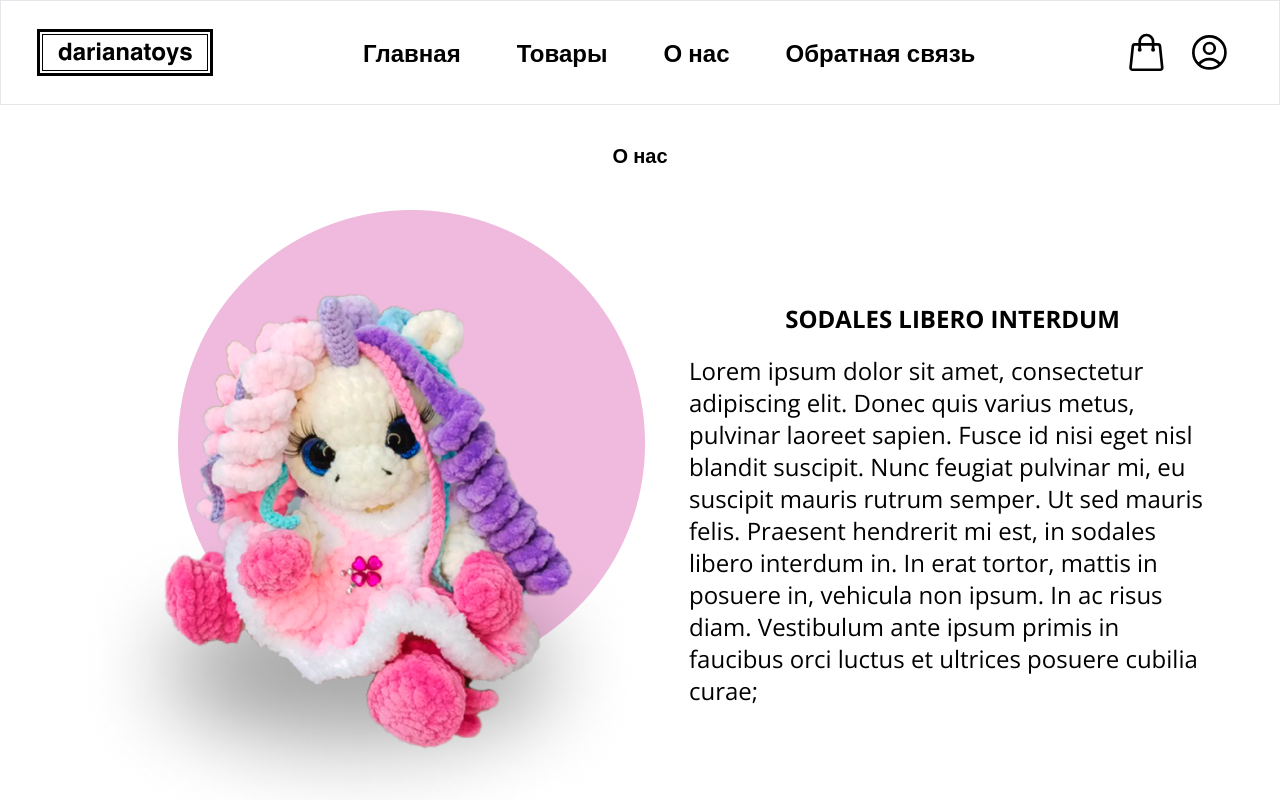
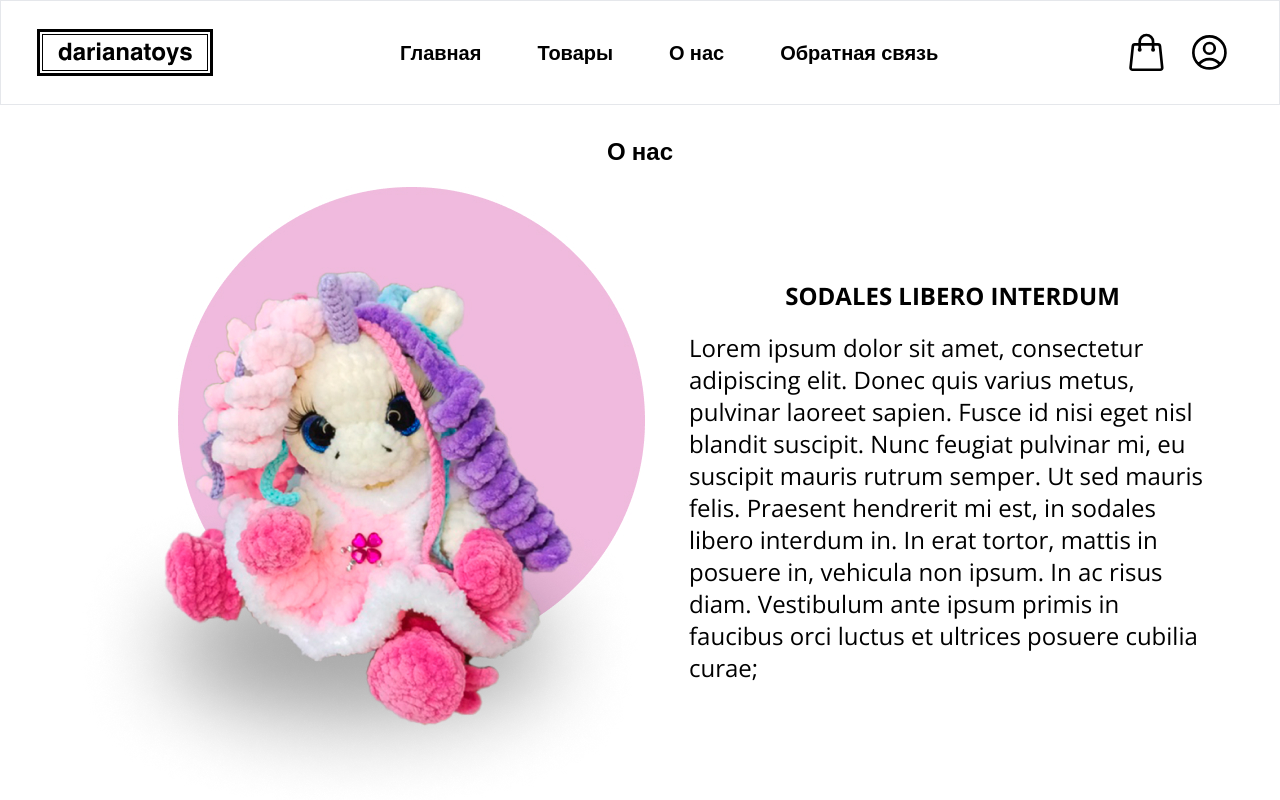
Before and after one commit to gitSilent/darianatoys, a React (Create React App) app: page /about in a window 1280 px wide. Shown: the top 800 px of the page. Built offline with nearby package versions, Linux system fonts and the light colour scheme.

Commit message:
new styles

```diff
--- a/src/components/Footer/Footer.tsx
+++ b/src/components/Footer/Footer.tsx
@@ -1,9 +1,8 @@
-import React from 'react'
 
 export default function Footer() {
 
   return (
-    <div className="sticky top-[100vh] flex flex-col py-4 px-5 bg-black w-full h-28 mt-11 text-white items-center justify-center">
+    <div className="sticky top-[100vh] flex flex-col py-4 px-5 bg-zinc-800 w-full h-28 mt-11 text-white items-center justify-center">
       <span>&copy; 2023 DARIANATOYS</span>
       <span>Все права защищены</span>
     </div>
--- a/src/components/Header/Header.tsx
+++ b/src/components/Header/Header.tsx
@@ -1,44 +1,41 @@
 import { Link } from 'react-router-dom'
 import Menu from './Menu/Menu'
-import { LogoSvg } from '../../media/svgIcons'
+import { LogoSvg, cartSvg, profileSvg } from '../../media/svgIcons'
+import { textStyle } from '../../styles/style'
 
 export default function Header() {
     return (
         <>
             <div className='flex justify-between fixed top-0 left-0 z-40 h-fit bg-white w-full '>
 
-        <Menu/>
+                <Menu />
 
                 <div className='flex items-center min-w-[210px] min-h-[71px] w-full lg:py-7 lg:px-9 lg:w-screen lg:border lg:flex lg:justify-between'>
                     <div className='min-w-44 m-auto lg:m-0'>
                         <Link className='' to={'/'}>
-                        <p className=''>{LogoSvg}</p>
+                           {LogoSvg}
                         </Link>
                     </div>
                     <ul className='hidden lg:flex lg:items-center lg:gap-14'>
                         <li>
-                    <Link className='font-bold text-2xl hover:text-amber-800 transition-all duration-150' to={'/'}>Главная</Link>
+                            <Link className={textStyle.headerText} to={'/'}>Главная</Link>
                         </li>
                         <li>
-                    <Link className='font-bold text-2xl hover:text-amber-800 transition-all duration-150' to={'/products'}>Товары</Link>
+                            <Link className={textStyle.headerText} to={'/products'}>Товары</Link>
                         </li>
                         <li>
-                    <Link className='font-bold text-2xl hover:text-amber-800 transition-all duration-150' to={'/about'}>О нас</Link>
+                            <Link className={textStyle.headerText} to={'/about'}>О нас</Link>
                         </li>
                         <li>
-                    <Link className='font-bold text-2xl hover:text-amber-800 transition-all duration-150' to={'/feedback'}>Обратная связь</Link>
+                            <Link className={textStyle.headerText} to={'/feedback'}>Обратная связь</Link>
                         </li>
                     </ul>
                     <div className='flex gap-5 items-center w-fit pr-3 '>
                         <Link to={'/cart'}>
-                    <svg xmlns="http://www.w3.org/2000/svg" fill="none" viewBox="0 0 24 24" strokeWidth={1.5} stroke="currentColor" className="svgIcons cursor-pointer hover:text-amber-800 transition-all duration-150">
-                        <path strokeLinecap="round" strokeLinejoin="round" d="M15.75 10.5V6a3.75 3.75 0 10-7.5 0v4.5m11.356-1.993l1.263 12c.07.665-.45 1.243-1.119 1.243H4.25a1.125 1.125 0 01-1.12-1.243l1.264-12A1.125 1.125 0 015.513 7.5h12.974c.576 0 1.059.435 1.119 1.007zM8.625 10.5a.375.375 0 11-.75 0 .375.375 0 01.75 0zm7.5 0a.375.375 0 11-.75 0 .375.375 0 01.75 0z" />
-                    </svg>
+                            {cartSvg}
                         </Link>
                         <Link to={'/profile'}>
-                    <svg xmlns="http://www.w3.org/2000/svg" fill="none" viewBox="0 0 24 24" strokeWidth={1.5} stroke="currentColor" className="svgIcons cursor-pointer hover:text-amber-800 transition-all duration-150">
-                        <path strokeLinecap="round" strokeLinejoin="round" d="M17.982 18.725A7.488 7.488 0 0012 15.75a7.488 7.488 0 00-5.982 2.975m11.963 0a9 9 0 10-11.963 0m11.963 0A8.966 8.966 0 0112 21a8.966 8.966 0 01-5.982-2.275M15 9.75a3 3 0 11-6 0 3 3 0 016 0z" />
-                    </svg>
+                            {profileSvg}
                         </Link>
                     </div>
                 </div>
--- a/src/components/Header/Menu/Menu.tsx
+++ b/src/components/Header/Menu/Menu.tsx
@@ -15,7 +15,7 @@ export default function Menu() {
             </svg>
         </div>
     : <div>
-        <div className='py-3 cursor-pointer fixed z-50 h-full w-3/4 bg-gray-950 sm:w-2/5 lg:hidden' onClick={()=> {setIsOpened(false)}}>
+        <div className='py-3 cursor-pointer fixed z-50 h-full w-3/4 bg-zinc-800 sm:w-2/5 lg:hidden' onClick={()=> {setIsOpened(false)}}>
             <svg xmlns="http://www.w3.org/2000/svg" fill="none" viewBox="0 0 24 24" strokeWidth={2} stroke="white" className="w-11 h-11 ml-3">
                 <path strokeLinecap="round" strokeLinejoin="round" d="M3.75 6.75h16.5M3.75 12h16.5m-16.5 5.25h16.5" />
             </svg>
--- a/src/pages/About/About.tsx
+++ b/src/pages/About/About.tsx
@@ -5,12 +5,13 @@ import toy_1 from '../../media/toy_1.jpg'
 import toy_2 from '../../media/toy_2.jpg'
 import toy_3 from '../../media/toy_3.jpg'
 import toy_4 from '../../media/toy_4.jpg'
+import { textStyle } from '../../styles/style'
 
 export default function About() {
   return (
-    <div className='pt-[78px]'>
+    <div className='xs:pt-[78px] md:pt-[115px]'>
       <Header/>
-      <h2 className='font-bold m-auto w-fit text-xl mb-10 lg:pt-16'>О нас</h2>
+      <h2 className={textStyle.titlesText}>О нас</h2>
       <div className='px-5 md:px-10'>
 
 {/* 1 карточка */}
--- a/src/pages/Main/Main.tsx
+++ b/src/pages/Main/Main.tsx
@@ -9,6 +9,7 @@ import Footer from '../../components/Footer/Footer'
 import { getMainPagePictures } from '../../services/api/mainPage'
 import { mainPageUrl } from '../../services/api/urls'
 import { IMainPagePicture } from '../../types/types'
+import { textStyle } from '../../styles/style'
 
 export default function Main() {
 
@@ -17,10 +18,8 @@ export default function Main() {
   useEffect(() => {
     getMainPagePictures(mainPageUrl)
     .then((response)=>{
-      console.log(response.data);
       setPictures(response.data)
     })
-
   }, [])
 
 
@@ -35,7 +34,7 @@ export default function Main() {
             <img className='absolute left-0 top-0 w-full h-full z-0 object-cover' src={main_bg} alt="" />
           </div>
 
-        <div className='bg-black py-8 flex flex-col gap-16 items-center md:flex-row md:justify-center md:gap-44'>
+        <div className=' bg-zinc-800 py-8 flex flex-col gap-16 items-center md:flex-row md:justify-center md:gap-44'>
           <div className='text-white flex flex-col items-center'>
             <img src={leaf_icon} alt="" className='w-28'/>
             <span>Гипоаллергенно</span>
@@ -50,7 +49,7 @@ export default function Main() {
           </div>
         </div>
 
-          <span className='block m-auto w-fit font-bold text-xl my-10'>Наши работы</span>
+          <span className={textStyle.titlesText}>Наши работы</span>
 
         <div className='flex flex-wrap flex-col items-center px-3 gap-5 md:flex-row md:m-auto md:justify-center'>
 
--- /dev/null
+++ b/src/styles/style.ts
@@ -0,0 +1,5 @@
+export const textStyle = {
+    headerText: "font-bold text-xl hover:text-amber-800 transition-all duration-150",
+    titlesText: " block m-auto w-fit font-bold text-2xl my-5",
+    descText:""
+}
```
Also changed, not shown: src/media/svgIcons.tsx (+13 -1 lines). Lines whose indentation alone changed are shown as unchanged.
